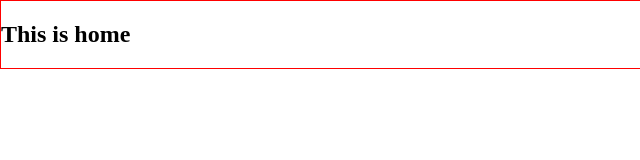
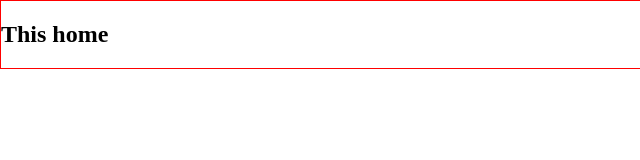
Before and after one commit to nazmulnazmul/lawyer, a website: page index.html in a window 1280 px wide. Shown: the full height of the page, 0-640 px from the left. Drawn offline with Linux system fonts and the light colour scheme.

Commit message:
header text change

```diff
--- a/index.html
+++ b/index.html
@@ -8,7 +8,7 @@
 </head>
 <body>
     <header>
-        <h2>This is home</h2>
+        <h2>This home</h2>
     </header>
 </body>
 </html>
```
